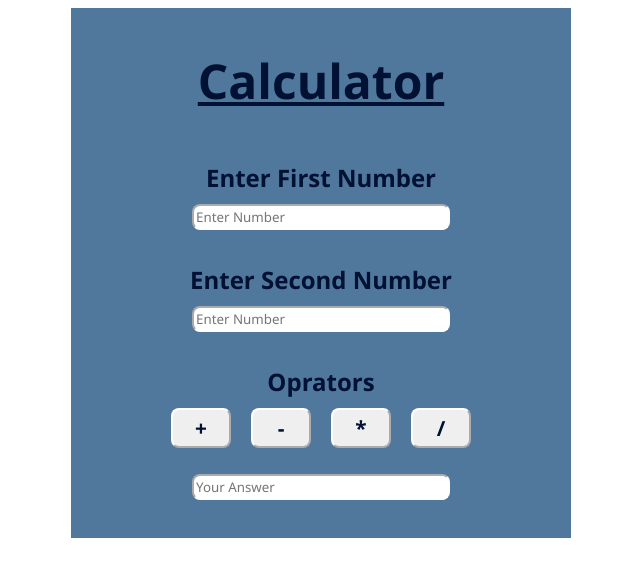
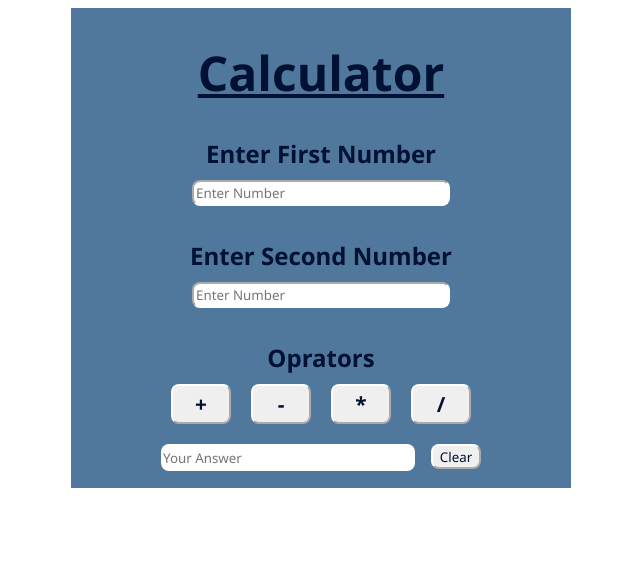
Before and after one commit to Shubham2303199723/Django_Calculator, a Django app: template templates/index.html in a window 1280 px wide. Shown: the top 577 px of the page, without its empty margins (319-959 px from the left). Run offline with Django 3.2, Linux system fonts and the light colour scheme; the template is opened without the code that fills it, so the values that code supplies are empty.

Commit message:
Clear Button Added

```diff
--- a/django_calculator/views.py
+++ b/django_calculator/views.py
@@ -14,7 +14,7 @@ def index(request):
         elif request.GET.get('multiply') == '*':
             ans = number1 * number2
         elif request.GET.get('divide') == '/':
-            ans = int(number1 / number2)
+                ans = int(number1 / number2)
         data={
             'ans': ans
         }
--- a/static/css/style.css
+++ b/static/css/style.css
@@ -15,7 +15,7 @@
     justify-content: space-around;
     align-items: center;
     width: 500px;
-    height: 500px;
+    height: 450px;
     padding-bottom: 30px;
     background-color: rgb(79, 120, 156);
 }
@@ -31,6 +31,7 @@
     flex-direction: column;
     font-weight: bold;
     font-size: 1.5rem;
+    height: 300px;
 }
 .div-form input{
     width: 250px;
@@ -72,12 +73,24 @@
 }
 .input-ans{
     width: 250px;
-    height: 20px;
+    height: 25px;
     border-radius: 8px;
     border-color: white;
+    border-style: none;
 }
 #oprator-btn:hover{
     background-color: rgb(0, 0, 0);
     color: rgb(255, 255, 255);
     transition: 0.3s;
 }
+#btn-clr{
+    width: 50px;
+    height: 25px;
+    border-radius: 8px;
+    border-color: white;
+}
+#btn-clr:hover{
+    background-color: rgb(0, 0, 0);
+    color: rgb(255, 255, 255);
+    transition: 0.3s;
+}
--- a/templates/index.html
+++ b/templates/index.html
@@ -8,6 +8,11 @@
     <link rel="stylesheet" href="{% static 'css/style.css'%}">
 </head>
 <body>
+    <script>
+        function clearResult() {
+                document.getElementById('result').value = '';
+            }
+    </script>
     <div class="main">
         <div class="div2-main">
             <div><h1>Calculator</h1></div>
@@ -23,9 +28,12 @@
                     <button id="oprator-btn" name="multiply" value="*" id="multiply">*</button>
                     <button id="oprator-btn" name="divide" value="/" id="divide">/</button>
                 </div>
-                {% comment %} <input type="submit" value="submit"> {% endcomment %}
             </form>
-            <div><input class="input-ans" placeholder="Your Answer" value="{{ans}}"></div>
+            <div style="width: 320px; display: flex; justify-content: space-between; padding-top: 10px;">
+                <input class="input-ans" placeholder="Your Answer" value="{{ans}}" id="result" name="result">
+                <button onclick="clearResult()" id="btn-clr">Clear</button>
+            </div>
+
         </div>
     </div>
 </body>
```
